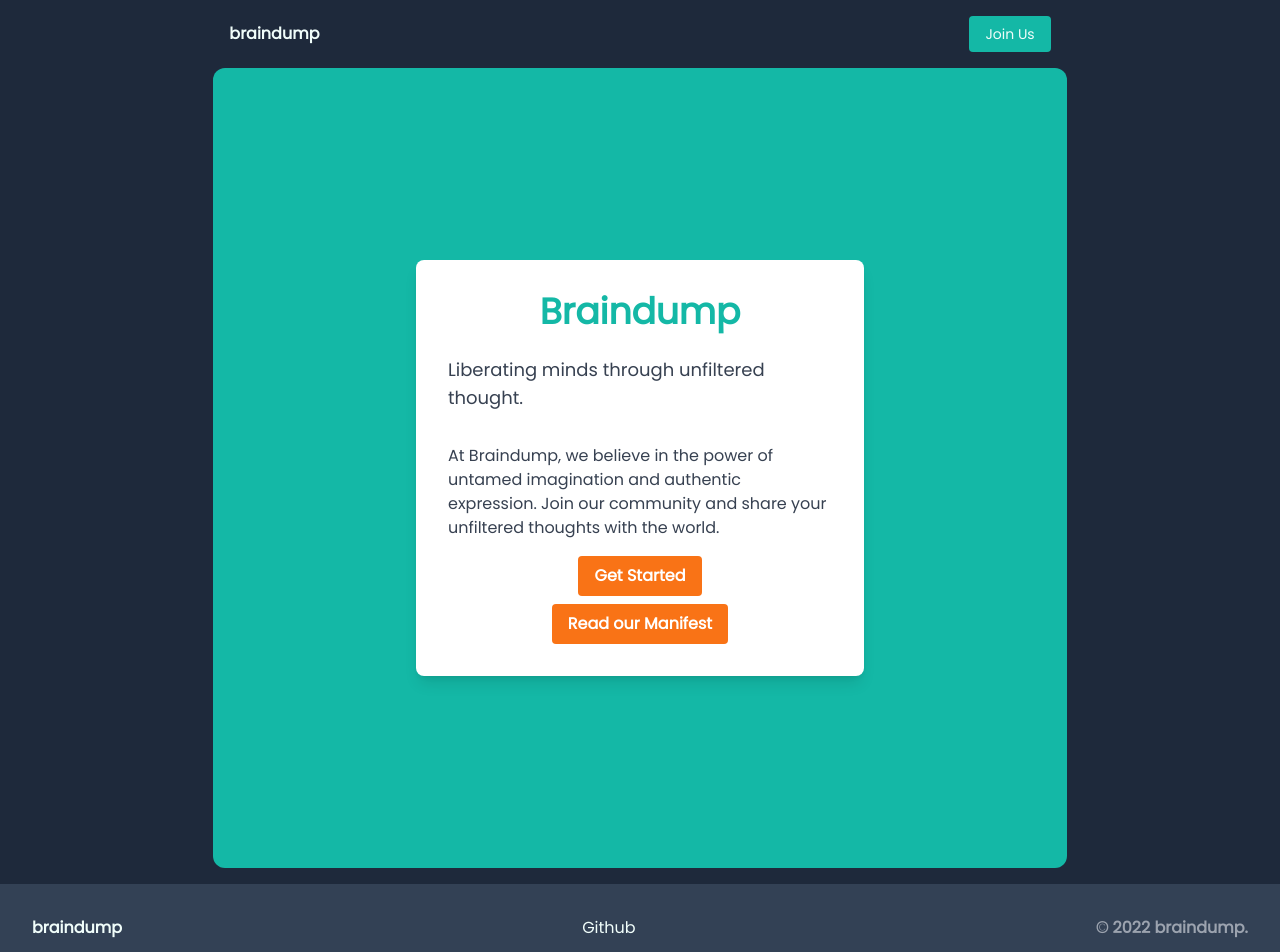
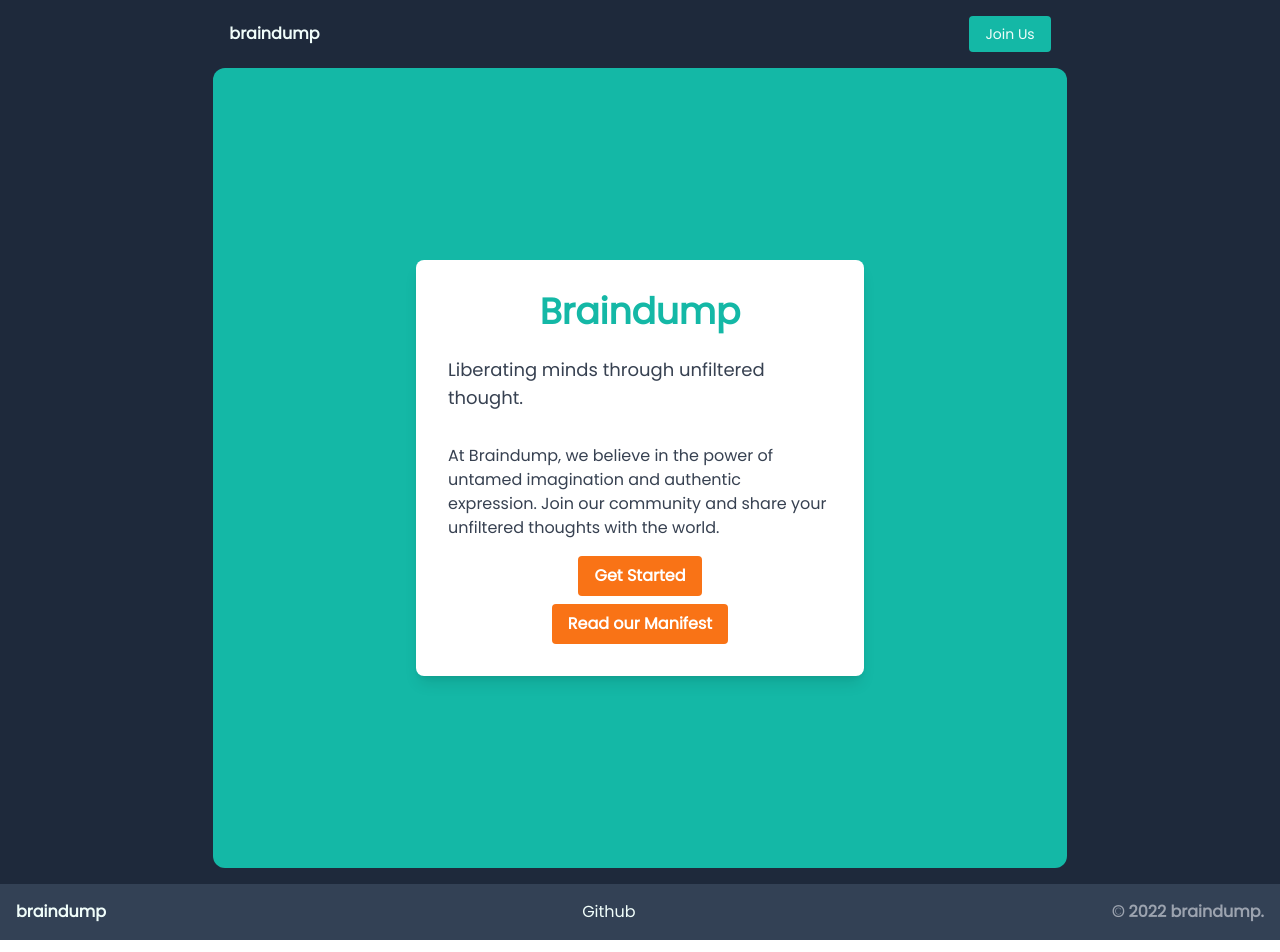
Before and after one commit to demirsergen/brain-dump, a Next.js app: page / in a window 1280 px wide. Shown: the top 952 px of the page. Built offline with nearby package versions, Linux system fonts and the light colour scheme; no server answers.

Commit message:
style footer

```diff
--- a/components/Footer.jsx
+++ b/components/Footer.jsx
@@ -4,7 +4,7 @@ import Link from 'next/link';
 const Footer = () => {
   // add links, make it look prettier
   return (
-    <footer className="flex items-center justify-between mt-4 p-8 md:w-1/2 lg:w-full mx-auto bg-slate-700">
+    <footer className="flex items-center justify-between mt-4 p-4 md:w-1/2 lg:w-full mx-auto bg-slate-700">
       <Link href="/">
         <button className=" text-teal-50 font-bold">
           {' '}
```
